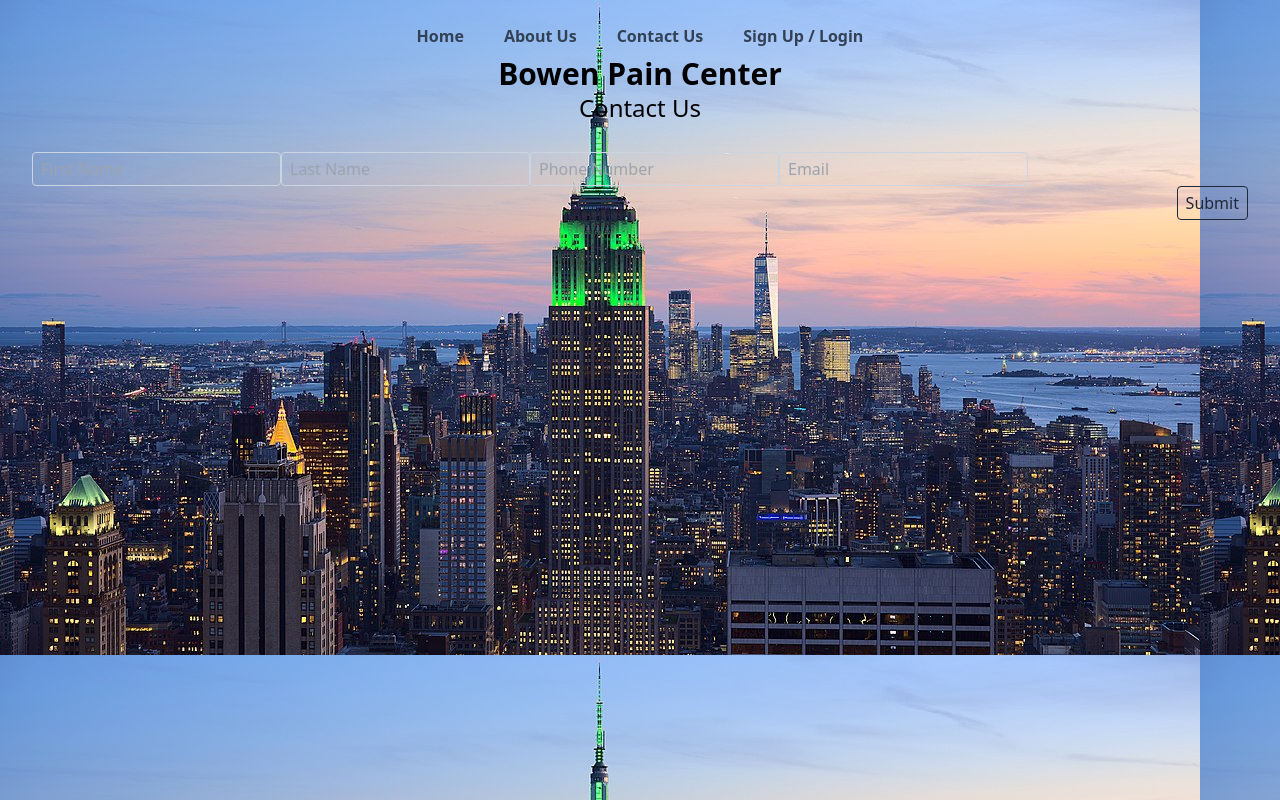
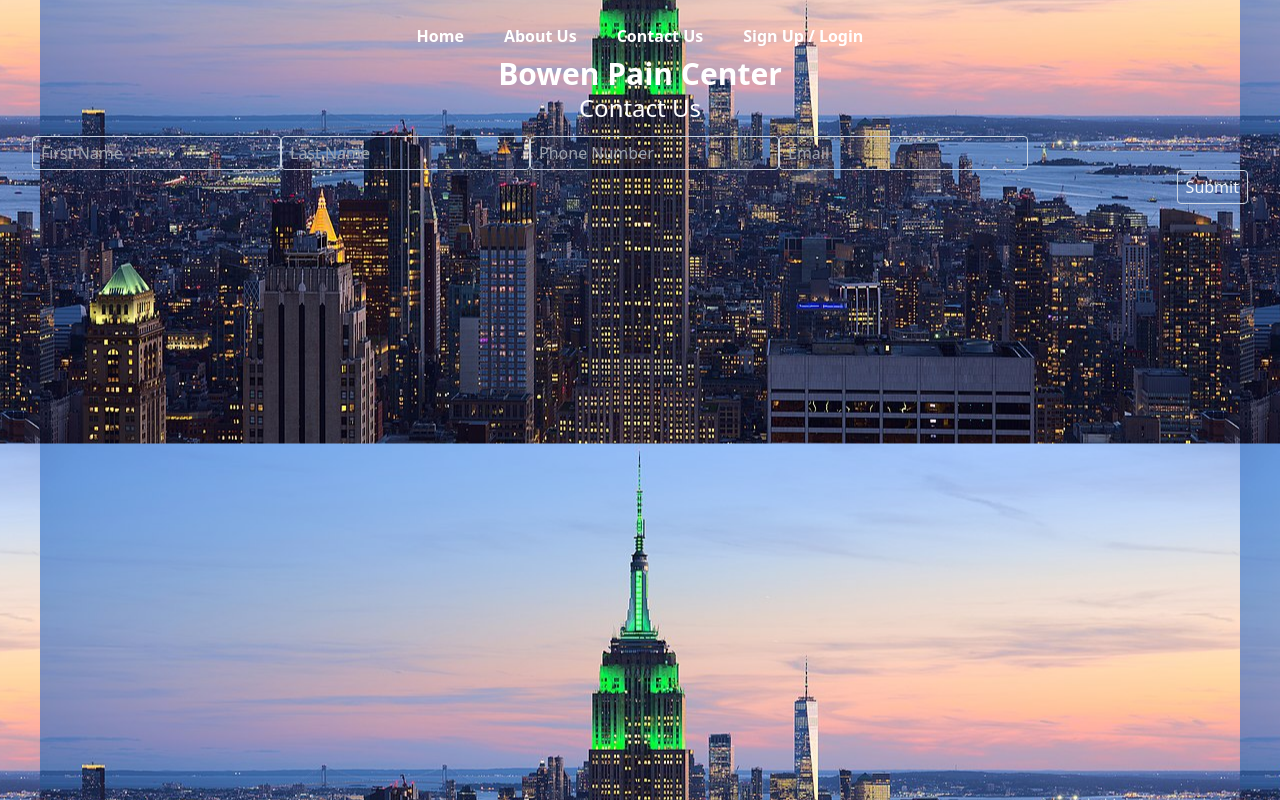
Before and after one commit to federicodez/bpc, a Next.js app: page /contact in a window 1280 px wide. Built offline with nearby package versions, Linux system fonts and the light colour scheme.

Commit message:
setup database

```diff
--- a/src/app/contact/page.tsx
+++ b/src/app/contact/page.tsx
@@ -1,46 +1,67 @@
 import Navbar from "../navbar";
+import { prisma } from "@/db";
+import { redirect } from "next/navigation";
 
-async function submitContact(data: any) {
+async function submitContact(data: FormData) {
   "use server";
-  console.log(data);
+  const firstName = data.get("firstName")?.valueOf();
+  const lastName = data.get("lastName")?.valueOf();
+  const phone = data.get("phone")?.valueOf();
+  const email = data.get("email")?.valueOf();
+
+  console.log(firstName, lastName, phone, email);
+
+  if (typeof firstName !== "string" || firstName.length === 0) {
+    throw new Error("Invalid First Name");
+  }
+  if (typeof lastName !== "string" || lastName.length === 0) {
+    throw new Error("Invalid Last Name");
+  }
+  if (typeof email !== "string" || email.length === 0) {
+    throw new Error("Invalid Email");
+  }
+  if (typeof phone !== "string" || phone.length === 0) {
+    throw new Error("Invalid Phone Number");
+  }
+
+  await prisma.patient.create({ data: { firstName, lastName, phone, email } });
+  redirect("/");
 }
 
 export default function Page() {
   return (
     <>
       <Navbar />
-      <header className="flex justify-center mb-4">
-        <h1 className="text-2xl">Contact Us</h1>
-      </header>
+      <h1 className="text-2xl text-center text-white">Contact Us</h1>
       <form action={submitContact} className="px-4 py-3">
         <input
           placeholder="First Name"
           type="text"
           name="firstName"
-          className="form-input border border-slate-300 bg-transparent rounded px-2 py-1 outline-none focus-within:border-slate-100"
+          className="border border-slate-300 bg-transparent rounded px-2 py-1 outline-none focus-within:border-slate-100"
         />
         <input
           placeholder="Last Name"
           type="text"
           name="lastName"
-          className="form-input border border-slate-300 bg-transparent rounded px-2 py-1 outline-none focus-within:border-slate-100"
+          className="border border-slate-300 bg-transparent rounded px-2 py-1 outline-none focus-within:border-slate-700"
         />
         <input
           placeholder="Phone Number"
-          type="tel"
-          name="tel"
-          className="form-tel border border-slate-300 bg-transparent rounded px-2 py-1 outline-none focus-within:border-slate-100"
+          type="text"
+          name="phone"
+          className="border border-slate-300 bg-transparent rounded px-2 py-1 outline-none focus-within:border-slate-700"
         />
         <input
           placeholder="Email"
-          type="text"
+          type="email"
           name="email"
-          className="form-email border border-slate-300 bg-transparent rounded px-2 py-1 outline-none focus-within:border-slate-100"
+          className="border border-slate-300 bg-transparent rounded px-2 py-1 outline-none focus-within:border-slate-700"
         />
         <div className="flex justify-end">
           <button
             type="submit"
-            className="border border-slate-800 text-slate-800 px-2 py-1 rounded hover:bg-slate-700 focus-within:bg-slate-700 outline-none"
+            className="border border-slate-300 text-slate-100 px-2 py-1 rounded hover:bg-slate-700 focus-within:bg-slate-700 outline-none"
           >
             Submit
           </button>
--- a/src/app/globals.css
+++ b/src/app/globals.css
@@ -4,4 +4,5 @@
 
 body {
   background-image: url("images/nyc-bg.jpeg");
+  background-position: center;
 }
--- a/src/app/navbar.tsx
+++ b/src/app/navbar.tsx
@@ -3,33 +3,33 @@ import Link from "next/link";
 export default function Navbar() {
   return (
     <header>
-      <nav className="flex justify-center space-x-4">
+      <nav className="flex justify-center space-x-4 text-white">
         <Link
           href="/"
-          className="font-bold px-3 py-2 text-slate-700 rounded-lg hover:bg-slate-100 hover:text-slate-900"
+          className="font-bold px-3 py-2 rounded-lg hover:bg-slate-100 hover:text-slate-900"
         >
           Home
         </Link>
         <Link
           href="/about"
-          className="font-bold px-3 py-2 text-slate-700 rounded-lg hover:bg-slate-100 hover:text-slate-900"
+          className="font-bold px-3 py-2 rounded-lg hover:bg-slate-100 hover:text-slate-900"
         >
           About Us
         </Link>
         <Link
           href="/contact"
-          className="font-bold px-3 py-2 text-slate-700 rounded-lg hover:bg-slate-100 hover:text-slate-900"
+          className="font-bold px-3 py-2 rounded-lg hover:bg-slate-100 hover:text-slate-900"
         >
           Contact Us
         </Link>
         <Link
           href="/login"
-          className="font-bold px-3 py-2 text-slate-700 rounded-lg hover:bg-slate-100 hover:text-slate-900"
+          className="font-bold px-3 py-2 rounded-lg hover:bg-slate-100 hover:text-slate-900"
         >
           Sign Up / Login
         </Link>
       </nav>
-      <h1 className="text-3xl font-bold flex justify-center">
+      <h1 className="text-3xl font-bold flex justify-center text-white">
         Bowen Pain Center
       </h1>
     </header>
--- a/src/app/page.tsx
+++ b/src/app/page.tsx
@@ -3,25 +3,13 @@ import Navbar from "./navbar";
 
 export default async function Home() {
   const patients = await prisma.patient.findMany();
-  // await prisma.patient.create({
-  //   data: {
-  //     firstname: "fede",
-  //     lastname: "jimenez",
-  //     email: "jfederi.coder@gmail.com",
-  //     number: "504-421-5995",
-  //   },
-  // });
-
+  console.log(patients);
   return (
     <>
       <Navbar />
       <ul>
         {patients.map((patient) => (
-          <li key={patient.id}>
-            {`Name: ${patient.firstname} ${patient.lastname}`}
-            {`Email: ${patient.email}`}
-            {`Phone Number: ${patient.number}`}
-          </li>
+          <li key={patient.id}></li>
         ))}
       </ul>
     </>
```
Also changed, not shown: src/components/patient.tsx (renamed from src/components/patient.js, +6 -6 lines), 2 other files (tests, documents, lock files or other folders).
